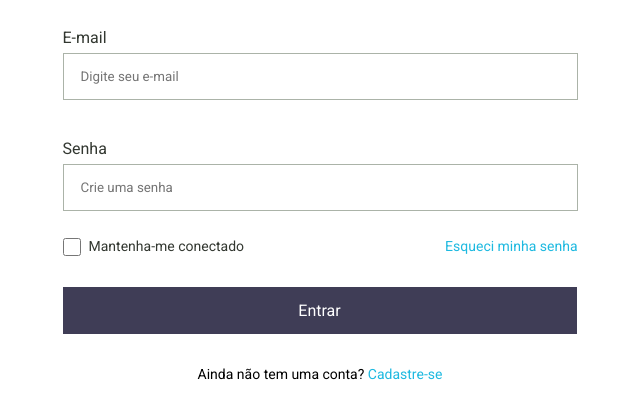
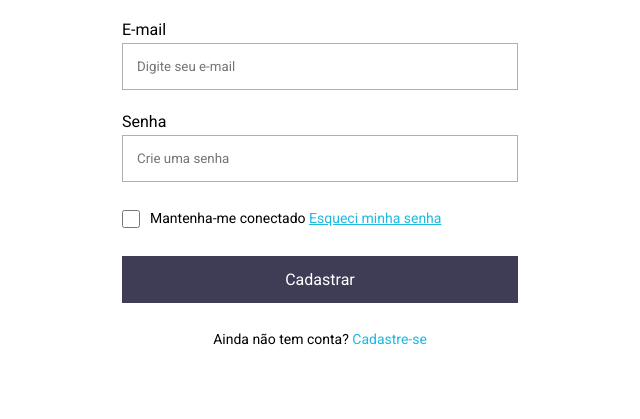
Before and after one commit to deniscoelho-js/Desafio-02-HTC-Formulario, a plain HTML site: page login.html in a window 1280 px wide. Shown: the part 99-518 px from the top of the page, without its empty margins (320-960 px from the left). Drawn offline with Linux system fonts and the light colour scheme.

Commit message:
refatorando, aproveitamento de classes

```diff
--- a/login.html
+++ b/login.html
@@ -12,7 +12,7 @@
       rel="stylesheet"
     />
 
-    <link rel="stylesheet" href="css/login.css" />
+    <link rel="stylesheet" href="css/style.css" />
 
     <title>Login</title>
   </head>
@@ -24,39 +24,38 @@
         </div>
         <div class="form">
           <form>
-            <div class="email column">
+            <div class="email-field">
+              <div class="column">
                 <label for="email">E-mail</label>
                 <input
                   type="email"
-                name="email"
+                  placeholder="Digite seu e-mail"
                   id="email"
-                placeholder="Digite seu e-mail"
                 />
               </div>
-            <div class="password column">
+              <div class="column space-22px">
                 <label for="password">Senha</label>
                 <input
                   type="password"
+                  placeholder="Crie uma senha"
                   id="password"
-                placeholder="Crie uma senha"
                 />
               </div>
-            <div class="check">
-              <div class="flex">
-                <input type="checkbox" name="" id="conect" />
-                <p for="conect">Mantenha-me conectado</p>
             </div>
-              <div>
+            <div class="terms">
+              <input type="checkbox" name="" id="" />
+              <p>
+                Mantenha-me conectado
                 <a target="_blank" href="senha.html">Esqueci minha senha</a>
-              </div>
+              </p>
             </div>
             <div class="button">
-              <button>Entrar</button>
+              <button>Cadastrar</button>
             </div>
-            <div class="dont-count">
+            <div class="enter-now">
               <p>
-                Ainda não tem uma conta?
-                <a href="index.html"> Cadastre-se</a>
+                Ainda não tem conta?
+                <a href="index.html">Cadastre-se</a>
               </p>
             </div>
           </form>
```
Lines whose indentation alone changed are shown as unchanged.
